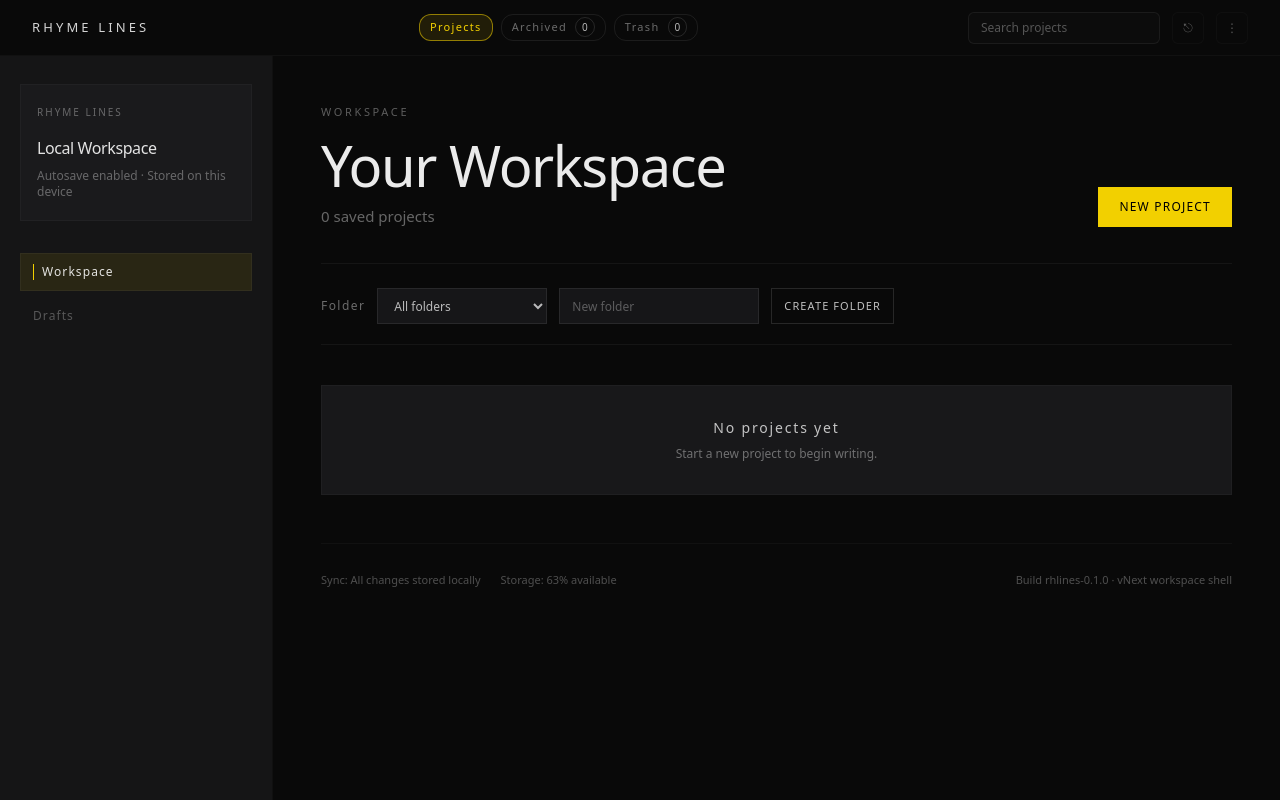
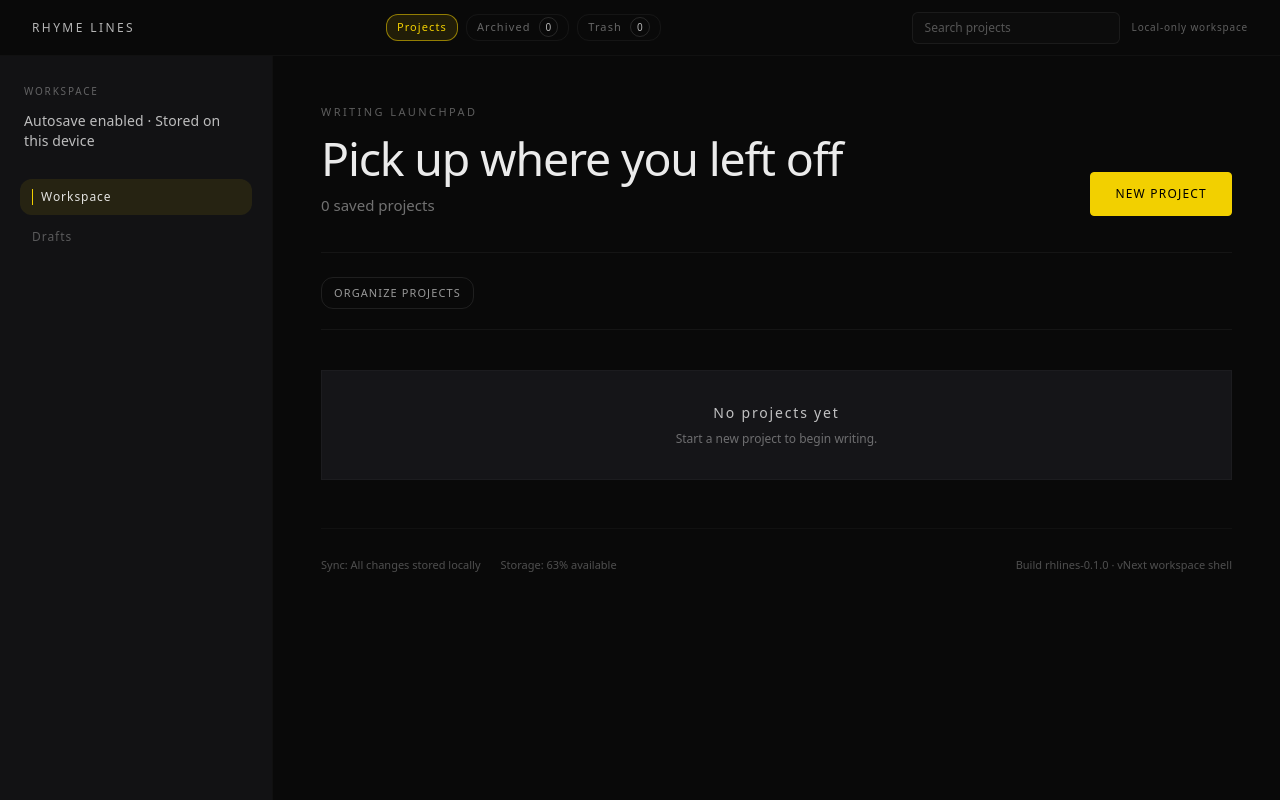
Before and after one commit to ClayTheMisfit/rhyme-lines, a Next.js app: page / in a window 1280 px wide. Built offline with nearby package versions, Linux system fonts and the light colour scheme.

Commit message:
Refocus workspace shell on resume and new project actions

```diff
--- a/src/components/dashboard/dashboard-hero.tsx
+++ b/src/components/dashboard/dashboard-hero.tsx
@@ -1,26 +1,70 @@
+import type { ProjectSummary } from '@/lib/projects/storage'
+
 type DashboardHeroProps = {
   projectCount: number
   onCreateProject: () => void
+  latestProject: ProjectSummary | null
+  onResumeProject: (id: string) => void
 }
 
-export function DashboardHero({ projectCount, onCreateProject }: DashboardHeroProps) {
+const formatUpdatedAt = (iso: string) => {
+  const date = new Date(iso)
+  return Number.isNaN(date.getTime())
+    ? 'Updated recently'
+    : `Updated ${date.toLocaleDateString(undefined, {
+        month: 'short',
+        day: 'numeric',
+        hour: 'numeric',
+        minute: '2-digit',
+      })}`
+}
+
+export function DashboardHero({
+  projectCount,
+  onCreateProject,
+  latestProject,
+  onResumeProject,
+}: DashboardHeroProps) {
   return (
-    <section className="flex flex-wrap items-start justify-between gap-6 border-b border-white/[0.05] pb-9">
+    <section className="border-b border-white/[0.05] pb-9">
+      <div className="flex flex-wrap items-end justify-between gap-6">
         <div>
-        <p className="text-[11px] uppercase tracking-[0.24em] text-white/34">Workspace</p>
-        <h1 className="mt-4 text-4xl font-medium tracking-tight text-white/92 sm:text-5xl lg:text-[3.5rem] lg:leading-[1.02]">
-          Your Workspace
+          <p className="text-[11px] tracking-[0.22em] text-white/34">WRITING LAUNCHPAD</p>
+          <h1 className="mt-3 text-3xl font-medium tracking-tight text-white/92 sm:text-4xl lg:text-[2.9rem] lg:leading-[1.08]">
+            Pick up where you left off
           </h1>
-        <p className="mt-3 text-sm text-white/38 sm:text-[15px]">{projectCount} saved project{projectCount === 1 ? '' : 's'}</p>
+          <p className="mt-3 text-sm text-white/42 sm:text-[15px]">
+            {projectCount} saved project{projectCount === 1 ? '' : 's'}
+          </p>
         </div>
 
         <button
           type="button"
           onClick={onCreateProject}
-        className="mt-3 inline-flex h-10 items-center self-end border border-[#f2d000] bg-[#f2d000] px-5 text-xs font-medium tracking-[0.1em] text-black cursor-pointer transition-[background-color,box-shadow,transform] duration-150 ease-out hover:bg-[#f6da1a] hover:shadow-[0_0_0_1px_rgba(242,208,0,0.38),0_8px_18px_rgba(242,208,0,0.18)] active:translate-y-px active:scale-[0.99] focus-visible:outline-none focus-visible:ring-2 focus-visible:ring-[#f2d000]/70 focus-visible:ring-offset-2 focus-visible:ring-offset-[#111214] motion-reduce:transform-none motion-reduce:transition-none"
+          className="inline-flex h-11 items-center self-end rounded-sm border border-[#f2d000] bg-[#f2d000] px-6 text-xs font-medium tracking-[0.1em] text-black transition-[background-color,box-shadow,transform] duration-150 ease-out hover:bg-[#f6da1a] hover:shadow-[0_0_0_1px_rgba(242,208,0,0.38),0_8px_18px_rgba(242,208,0,0.18)] active:translate-y-px active:scale-[0.99] focus-visible:outline-none focus-visible:ring-2 focus-visible:ring-[#f2d000]/70 focus-visible:ring-offset-2 focus-visible:ring-offset-[#111214] motion-reduce:transform-none motion-reduce:transition-none"
         >
           NEW PROJECT
         </button>
+      </div>
+
+      {latestProject ? (
+        <div className="mt-7 rounded-sm border border-white/[0.07] bg-white/[0.02] px-4 py-4 sm:px-5 sm:py-5">
+          <p className="text-[11px] tracking-[0.12em] text-white/45">RESUME LAST PROJECT</p>
+          <div className="mt-3 flex flex-wrap items-center justify-between gap-4">
+            <div className="min-w-0">
+              <p className="truncate text-base text-white/90">{latestProject.title}</p>
+              <p className="mt-1 text-xs text-white/45">{formatUpdatedAt(latestProject.updatedAt)}</p>
+            </div>
+            <button
+              type="button"
+              onClick={() => onResumeProject(latestProject.id)}
+              className="inline-flex h-9 items-center rounded-sm border border-white/[0.18] bg-white/[0.03] px-4 text-xs tracking-[0.08em] text-white/86 transition-colors hover:bg-white/[0.08] focus-visible:outline-none focus-visible:ring-2 focus-visible:ring-[#f2d000]/65 focus-visible:ring-offset-2 focus-visible:ring-offset-[#111214]"
+            >
+              RESUME WRITING
+            </button>
+          </div>
+        </div>
+      ) : null}
     </section>
   )
 }
--- a/src/components/dashboard/dashboard-shell.tsx
+++ b/src/components/dashboard/dashboard-shell.tsx
@@ -14,6 +14,7 @@ import {
   createProject,
   filterProjectSummaries,
   getProjectCounts,
+  getLastOpenProjectId,
   listActiveProjectSummaries,
   listArchivedProjectSummaries,
   listFolders,
@@ -31,21 +32,29 @@ import {
 export function DashboardShell() {
   const router = useRouter()
   const [projects, setProjects] = useState<ProjectSummary[]>([])
+  const [activeProjectCount, setActiveProjectCount] = useState(0)
+  const [latestProject, setLatestProject] = useState<ProjectSummary | null>(null)
   const [folders, setFolders] = useState<ProjectFolder[]>([])
   const [counts, setCounts] = useState({ archived: 0, trash: 0 })
   const [view, setView] = useState<'projects' | 'archived' | 'trash'>('projects')
   const [search, setSearch] = useState('')
   const [folderFilter, setFolderFilter] = useState<string | null>(null)
   const [newFolderName, setNewFolderName] = useState('')
+  const [showOrganizeControls, setShowOrganizeControls] = useState(false)
 
   const reloadProjects = useCallback(() => {
+    const activeRows = listActiveProjectSummaries()
     const baseRows =
       view === 'archived'
         ? listArchivedProjectSummaries()
         : view === 'trash'
           ? listTrashProjectSummaries()
-          : listActiveProjectSummaries()
+          : activeRows
     const allFolders = listFolders()
+    const lastOpenProjectId = getLastOpenProjectId()
+    const lastOpenProject = activeRows.find((project) => project.id === lastOpenProjectId)
+    setActiveProjectCount(activeRows.length)
+    setLatestProject(lastOpenProject ?? activeRows[0] ?? null)
     setFolders(allFolders)
     setCounts(getProjectCounts())
     setProjects(filterProjectSummaries(baseRows, search, folderFilter, allFolders))
@@ -63,6 +72,14 @@ export function DashboardShell() {
     setLastOpenProjectId(project.id)
     router.push(`/editor/${project.id}`)
   }, [router])
+
+  const handleOpenProject = useCallback(
+    (id: string) => {
+      setLastOpenProjectId(id)
+      router.push(`/editor/${id}`)
+    },
+    [router]
+  )
 
   const handleDeleteProject = useCallback(
     (id: string) => {
@@ -143,9 +160,26 @@ export function DashboardShell() {
         <DashboardSidebar />
 
         <main className="flex min-w-0 flex-col border-l border-white/[0.028] px-6 py-10 sm:px-10 sm:py-12 lg:px-12">
-          <DashboardHero projectCount={projects.length} onCreateProject={handleCreateProject} />
+          <DashboardHero
+            projectCount={activeProjectCount}
+            onCreateProject={handleCreateProject}
+            latestProject={latestProject}
+            onResumeProject={handleOpenProject}
+          />
 
-          <section className="mt-6 flex flex-wrap items-center gap-3 border-b border-white/[0.05] pb-5">
+          {view === 'projects' ? (
+            <section className="mt-6 border-b border-white/[0.05] pb-5">
+              <button
+                type="button"
+                onClick={() => setShowOrganizeControls((current) => !current)}
+                aria-expanded={showOrganizeControls}
+                className="inline-flex h-8 items-center rounded border border-white/[0.09] px-3 text-[11px] tracking-[0.1em] text-white/58 transition-colors hover:text-white/75 focus-visible:outline-none focus-visible:ring-2 focus-visible:ring-[#f2d000]/65 focus-visible:ring-offset-2 focus-visible:ring-offset-[#111214]"
+              >
+                {showOrganizeControls ? 'HIDE ORGANIZE TOOLS' : 'ORGANIZE PROJECTS'}
+              </button>
+
+              {showOrganizeControls ? (
+                <div className="mt-4 flex flex-wrap items-center gap-3">
                   <label className="text-xs tracking-[0.12em] text-white/40" htmlFor="dashboard-folder-filter">
                     Folder
                   </label>
@@ -180,7 +214,10 @@ export function DashboardShell() {
                   >
                     CREATE FOLDER
                   </button>
+                </div>
+              ) : null}
             </section>
+          ) : null}
 
           <section className="mt-10 min-w-0">
             <ManuscriptList
--- a/src/components/dashboard/dashboard-sidebar.tsx
+++ b/src/components/dashboard/dashboard-sidebar.tsx
@@ -2,21 +2,20 @@ const links = ['Workspace', 'Drafts']
 
 export function DashboardSidebar() {
   return (
-    <aside className="flex min-h-full flex-col bg-[#151516] px-5 py-7">
-      <div className="border border-white/[0.03] bg-[#1a1a1c] px-4 py-5">
-        <p className="text-[10px] uppercase tracking-[0.2em] text-white/34">Rhyme Lines</p>
-        <p className="mt-4 text-base font-medium tracking-tight text-white/88">Local Workspace</p>
-        <p className="mt-2 text-xs text-white/34">Autosave enabled · Stored on this device</p>
+    <aside className="flex min-h-full flex-col bg-[#121214] px-5 py-7">
+      <div className="px-1">
+        <p className="text-[10px] tracking-[0.18em] text-white/34">WORKSPACE</p>
+        <p className="mt-3 text-sm tracking-[0.01em] text-white/72">Autosave enabled · Stored on this device</p>
       </div>
 
-      <nav className="mt-8 space-y-1.5">
+      <nav className="mt-7 space-y-1" aria-label="Workspace navigation">
         {links.map((item) => (
           <div
             key={item}
-            className={`flex w-full items-center justify-between border px-3 py-2.5 text-left text-xs tracking-[0.09em] ${
+            className={`flex w-full items-center justify-between rounded px-3 py-2.5 text-left text-xs tracking-[0.08em] ${
               item === 'Workspace'
-                ? 'border-white/[0.045] bg-[#f2d000]/9 text-white/87'
-                : 'border-transparent text-white/28'
+                ? 'bg-[#f2d000]/9 text-white/87'
+                : 'text-white/30'
             }`}
           >
             <span className="flex items-center gap-2">
--- a/src/components/dashboard/dashboard-topbar.tsx
+++ b/src/components/dashboard/dashboard-topbar.tsx
@@ -25,7 +25,7 @@ export function DashboardTopbar({
 
   return (
     <header className="flex h-14 items-center justify-between border-b border-white/[0.03] px-5 sm:px-7 lg:px-8">
-      <div className="text-[13px] font-medium tracking-[0.24em] text-white/82">RHYME LINES</div>
+      <div className="text-[12px] font-medium tracking-[0.2em] text-white/70">RHYME LINES</div>
 
       <nav
         className="hidden items-center gap-2 overflow-x-auto px-2 [-ms-overflow-style:none] [scrollbar-width:none] sm:flex [&::-webkit-scrollbar]:hidden"
@@ -37,10 +37,10 @@ export function DashboardTopbar({
             type="button"
             onClick={() => onViewChange(item.value)}
             aria-pressed={view === item.value}
-            className={`whitespace-nowrap rounded border px-2.5 py-1 text-[11px] tracking-[0.12em] ${
+            className={`whitespace-nowrap rounded border px-2.5 py-1 text-[11px] tracking-[0.1em] transition-colors ${
               view === item.value
                 ? 'border-[#f2d000]/55 bg-[#f2d000]/10 text-[#f2d000]'
-                : 'border-white/[0.08] text-white/40 hover:text-white/68'
+                : 'border-white/[0.05] text-white/38 hover:text-white/62'
             }`}
           >
             <span>{item.label}</span>
@@ -85,15 +85,10 @@ export function DashboardTopbar({
           value={search}
           onChange={(event) => onSearchChange(event.target.value)}
           placeholder="Search projects"
-          className="hidden h-8 w-48 rounded-[6px] border border-white/[0.06] bg-white/[0.015] px-3 text-xs text-white/70 placeholder:text-white/30 focus:outline-none sm:flex"
+          className="hidden h-8 w-52 rounded-[6px] border border-white/[0.06] bg-white/[0.015] px-3 text-xs text-white/70 placeholder:text-white/30 focus:outline-none focus-visible:ring-2 focus-visible:ring-[#f2d000]/65 focus-visible:ring-offset-2 focus-visible:ring-offset-[#101114] sm:flex"
           aria-label="Search projects"
         />
-        <button type="button" className="dashboard-icon-button" aria-label="Notifications">
-          ⎋
-        </button>
-        <button type="button" className="dashboard-icon-button" aria-label="Workspace settings">
-          ⋮
-        </button>
+        <span className="hidden text-[10px] tracking-[0.08em] text-white/35 md:inline">Local-only workspace</span>
       </div>
     </header>
   )
--- a/src/components/dashboard/manuscript-list.tsx
+++ b/src/components/dashboard/manuscript-list.tsx
@@ -31,7 +31,7 @@ export function ManuscriptList({
   if (!rows.length) {
     const trimmedSearch = search.trim()
     return (
-      <section className="border border-white/[0.032] bg-[#18181a] px-5 py-8 text-center">
+      <section className="border border-white/[0.032] bg-[#151518] px-5 py-8 text-center">
         <h3 className="text-sm tracking-[0.13em] text-white/74">
           {trimmedSearch
             ? 'No results'
@@ -58,7 +58,7 @@ export function ManuscriptList({
     <section>
       <div className="mb-4 flex items-center justify-between">
         <h3 className="text-sm tracking-[0.13em] text-white/74">
-          {view === 'archived' ? 'Archived Manuscripts' : view === 'trash' ? 'Trash' : 'Saved Manuscripts'}
+          {view === 'archived' ? 'Archived Projects' : view === 'trash' ? 'Trash' : 'Recent Drafts'}
         </h3>
       </div>
       <ul className="space-y-2.5">
--- a/src/components/dashboard/manuscript-row.tsx
+++ b/src/components/dashboard/manuscript-row.tsx
@@ -21,7 +21,7 @@ const formatUpdatedAt = (iso: string) => {
 }
 
 const actionClassName =
-  'ml-2 rounded border border-white/[0.08] px-2 py-1 text-[10px] tracking-[0.1em] text-white/56 hover:text-white/86'
+  'ml-2 rounded border border-white/[0.08] px-2 py-1 text-[10px] tracking-[0.1em] text-white/56 transition-colors hover:text-white/86 focus-visible:outline-none focus-visible:ring-2 focus-visible:ring-[#f2d000]/65 focus-visible:ring-offset-2 focus-visible:ring-offset-[#111214]'
 
 export function ManuscriptRow({
   project,
@@ -49,7 +49,7 @@ export function ManuscriptRow({
   }
 
   return (
-    <li className="grid grid-cols-[minmax(0,1fr)_auto] items-center gap-3 border border-white/[0.032] bg-[#18181a] px-4 py-4.5 sm:px-5 sm:py-5">
+    <li className="grid grid-cols-[minmax(0,1fr)_auto] items-center gap-3 border border-white/[0.03] bg-[#151518] px-4 py-4.5 sm:px-5 sm:py-5">
       <div className="min-w-0">
         {isRenaming ? (
           <input
@@ -87,7 +87,7 @@ export function ManuscriptRow({
             className={actionClassName}
             aria-label={`Open ${project.title}`}
           >
-            Open
+            Continue
           </Link>
         ) : null}
         {view !== 'trash' ? (
```
Lines whose indentation alone changed are shown as unchanged.
